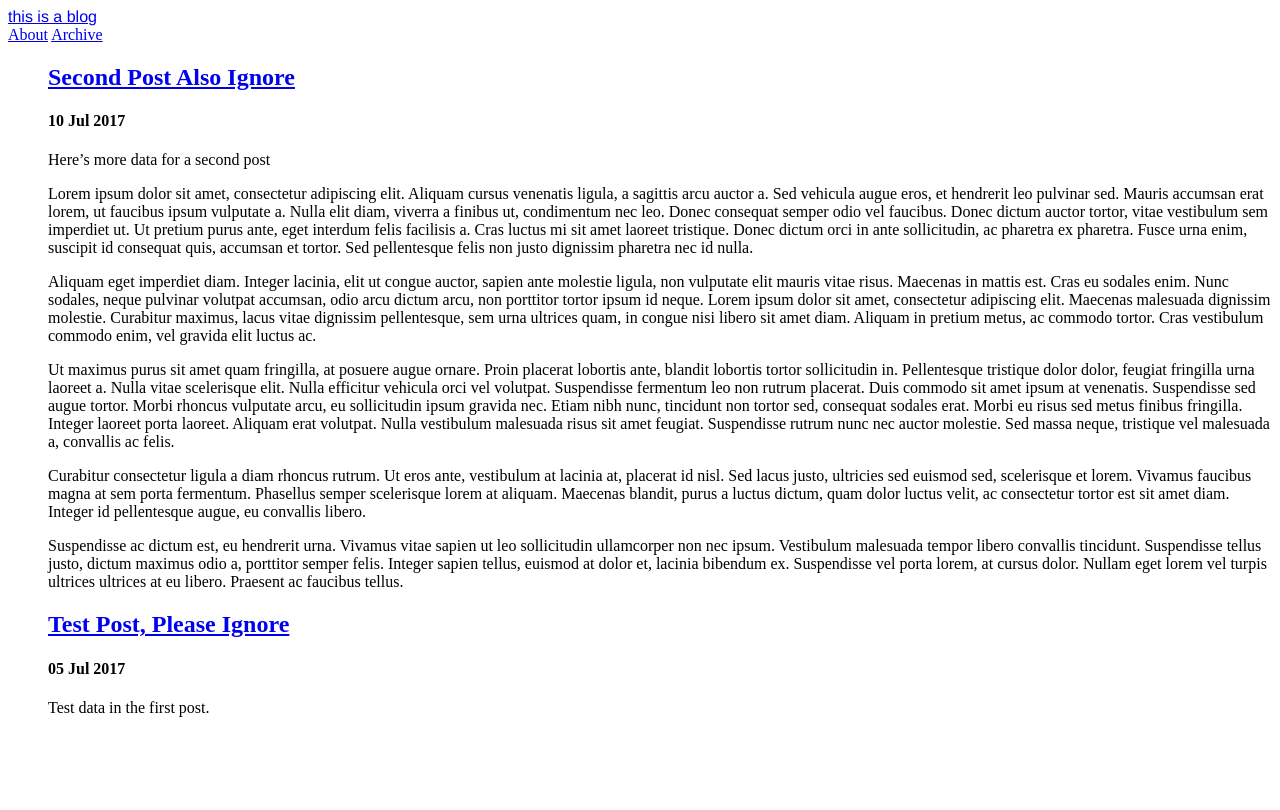
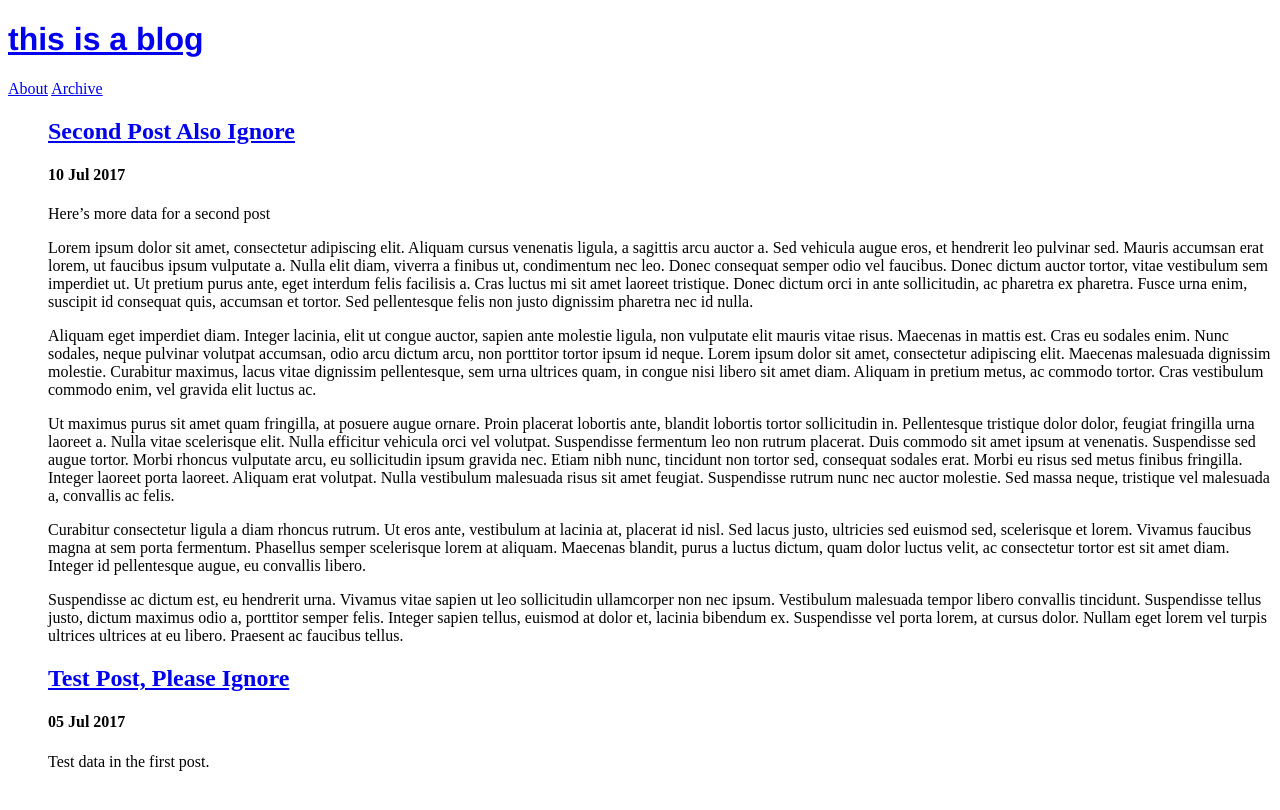
Before and after one commit to thisisamatthew/thisisamatthew.github.io, a Jekyll site: the page built from index.html, in a window 1280 px wide. Shown: the top 810 px of the page. Built offline with Jekyll 4.4.1, drawn with Linux system fonts in a browser that asks for light colours; the list of posts is cut into pages by our own code.

Commit message:
Update default.html

```diff
--- a/_layouts/default.html
+++ b/_layouts/default.html
@@ -9,11 +9,17 @@
   <link rel="canonical" href="{{ site.url }}" />
 </head>
 <body>
-  <header class="header">
+  <div id="header">
 	<div class="header-title">
-		<a href="{{ site.url }}">this is a blog</a>
+		<h1>
+			<a href="{{ site.url }}">this is a blog</a>
+		</h1>
 	</div>
-	<nav class="header-nav">
+	<nav>
+		<a href="/about">About</a>
+		<a href="/archive">Archive</a>
+
+		<!--
 		{% for nav in site.nav %}
 		{% if nav.url contains 'http://' or nav.url contains 'https://' %}
 		    <a href="{{ nav.url }}">{{ nav.name }}</a>
@@ -21,10 +27,11 @@
 		    <a href="{{ nav.url | prepend: site.baseurl }}">{{ nav.name }}</a>
 		{% endif %}
 		{% endfor %}
+		-->
 	</nav>
-</header>
-  <div class="container">
+</div>
+<div class="container">
     {{ content }}
-  </div>
+</div>
 </body>
 </html>
```
